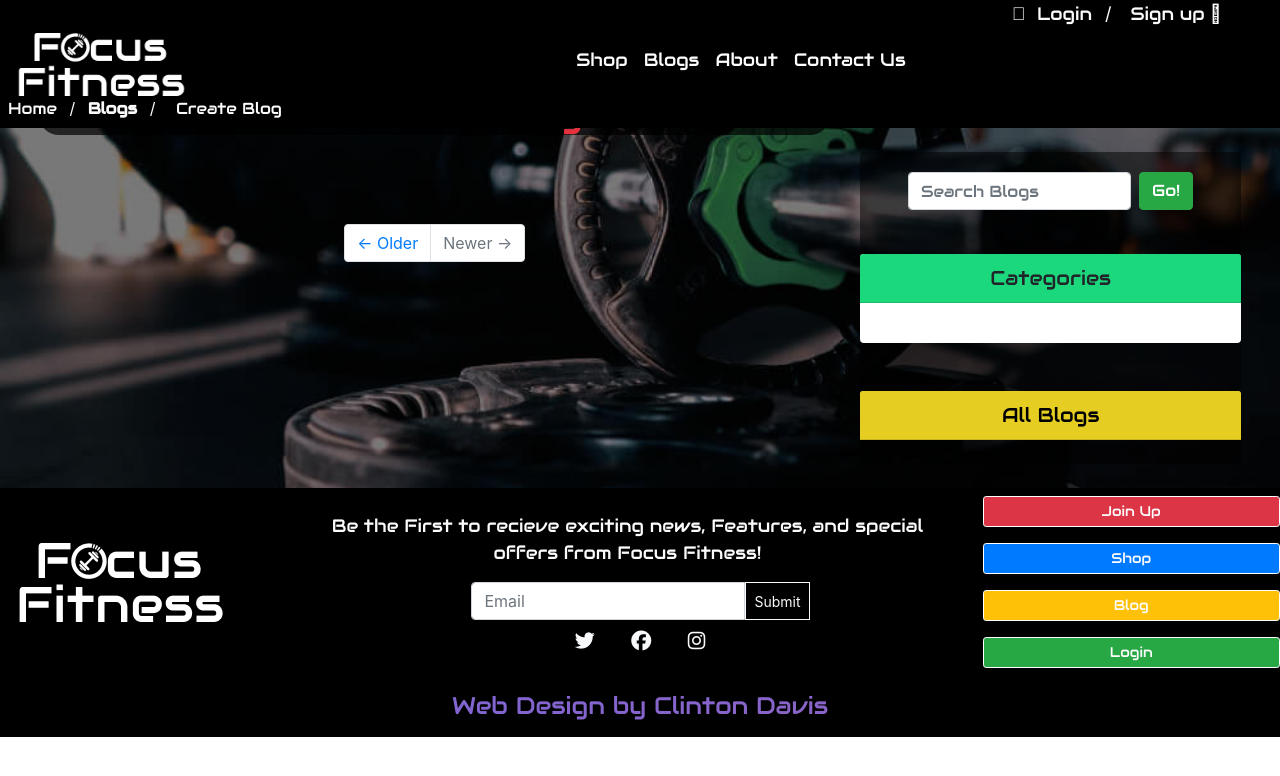
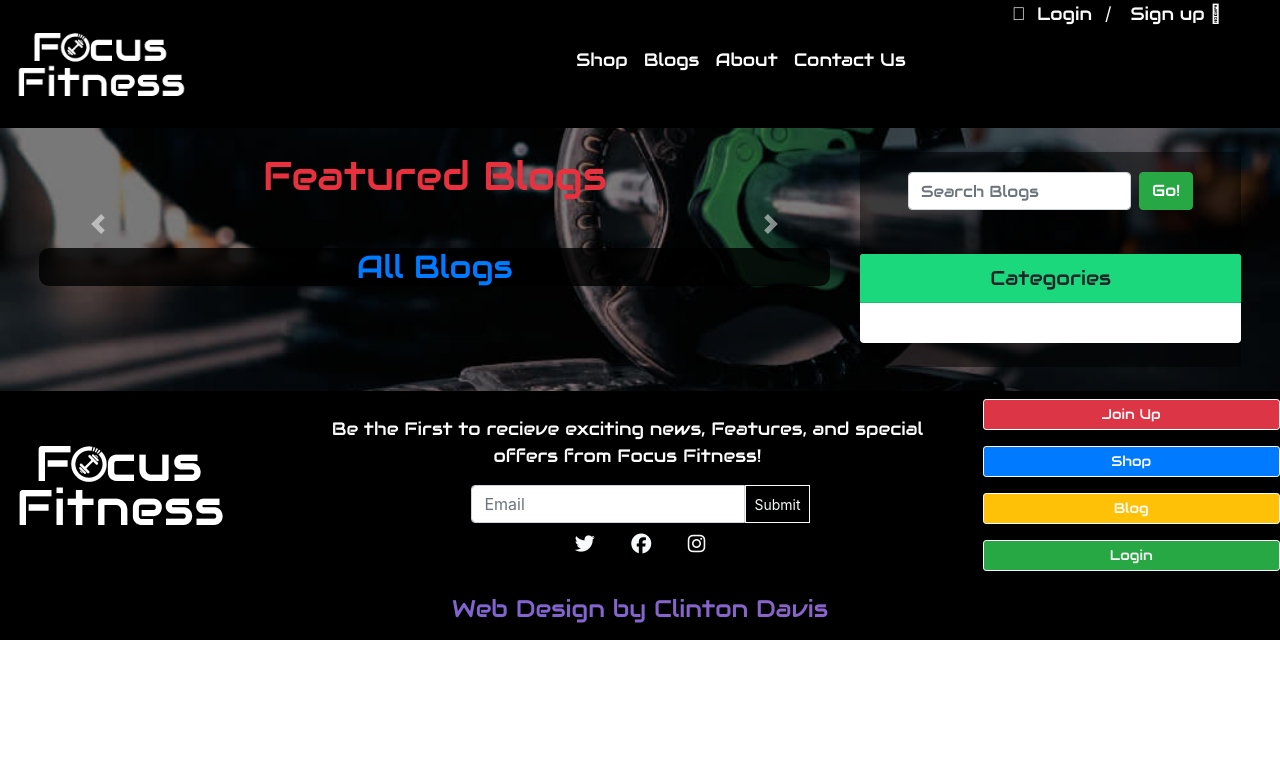
Before and after one commit to Clinton-Davis/focus_fitness, a Django app: page /blog/ in a window 1280 px wide. Shown: the top 776 px of the page. Run offline with Django 3.2, Linux system fonts and the light colour scheme; data that the repository does not hold is empty; some libraries are stand-ins or nearby versions.

Commit message:
added new cards to blog and caresole to featured blogs

```diff
--- a/static/css/style.css
+++ b/static/css/style.css
@@ -435,12 +435,7 @@ nav {
 }
 
 /*About Page*/
-.about {
-  height: 100vh;
-  display: flex;
-  justify-content: center;
-  align-items: center;
-}
+
 
 #about-pic {
   background: url(/static/images/delaney-van-whiets.jpg) no-repeat center center fixed;
@@ -482,7 +477,12 @@ nav {
 /* BLOG PAGES*/
 .blog-container {
   max-width: 620px;
+}
 
+.carosel-img {
+  min-width: 25rem;
+  max-width: 25rem;
+  /* object-fit: fill; */
 }
 
 #blog-side-card {
--- a/templates/blog/blog_list.html
+++ b/templates/blog/blog_list.html
@@ -2,69 +2,121 @@
 
 
 {% block content %}
-<div class="container-fluid bg-black fixed-top fixed-top crumbs">
-    <div class="row">
-        <div class="col-md-12 mb-0">
-            <a class="text-wht aw pl-2" href="{% url 'home' %}">Home</a>
-            <span class="mx-2 mb-0 text-wht">/</span>
-            <strong class="text-wht aw">Blogs</strong>
-            {% if request.user.is_authenticated %}
-            <span class="mx-2 mb-0 text-wht">/</span>
-            <a class="text-wht aw pl-2" href="{% url 'blog:create' %}">Create Blog</a>
-            {% else %}
-            <span class="mx-2 mb-0 text-wht">/</span>
-            <a class="text-wht aw pl-2" href="{% url 'blog:create' %}">Create Blog</a>
+
+
+<!-- Page Content -->
+<div class="blog-pic">
+    <div class="row mx-4">
+        <!-- Blog Entries Column -->
+        <div class="col-md-8">
+            <div class="ovalpha-overlay">
+                <h1 class="my-4 aw text-red text-center">Featured Blogs</h1>
+            </div>
+            <div id="carouselExampleControls" class="carousel slide" data-ride="carousel">
+                <div class="carousel-inner text-wht">
+                    {% for blog in all_blogs %}
+                    {% if blog.featured == True %}
+                    <div class="carousel-item {% if forloop.counter == 1 %}active{% endif %}"
+                        id="slide{{ forloop.counter }} ">
+                        <a href="{{ blog.get_absolute_url }}">
+                            <img class="d-block carosel-img mx-auto" src="{{ blog.thumbnail.url }}" alt="First slide">
+                            <div class="row justify-content-center">
+                                <h5 class="text-center text-wht">{{ blog.title|title }}</h5>
+                            </div>
+                        </a>
+                        <div class="row justify-content-center">
+                            <div class="text-center col-md-2"><span><i class="fad fa-eye"></i>
+                                    {{ blog.get_view_count }}</span></div>
+                            <div class="text-center col-md-2"><span><i class="fad fa-thumbs-up"></i>
+                                    {{ blog.get_like_count }}</span><br></div>
+                            <div class="text-center col-md-2"><span><i class="fad fa-comments-alt"></i>
+                                    {{ blog.get_comment_count }}</span></div>
+                        </div>
+                    </div>
                     {% endif %}
+                    {% endfor %}
+                </div>
+                <a class="carousel-control-prev" href="#carouselExampleControls" role="button" data-slide="prev">
+                    <span class="carousel-control-prev-icon" aria-hidden="true"></span>
+                    <span class="sr-only">Previous</span>
+                </a>
+                <a class="carousel-control-next" href="#carouselExampleControls" role="button" data-slide="next">
+                    <span class="carousel-control-next-icon" aria-hidden="true"></span>
+                    <span class="sr-only">Next</span>
+                </a>
+            </div>
+            <div class="ovalpha-overlay bg-black-a rounded-10">
+                <h2 class="my-4 aw text-primary text-center">All Blogs</h2>
+            </div>
+
+            {% for blog in all_blogs %}
+            {% if blog.featured != True %}
+            {% if not forloop.counter|divisibleby:2  %}
+            <a href="{{ blog.get_absolute_url }}">
+                <div class="card mb-3" style="max-width: 830px;">
+                    <div class="row no-gutters">
+                        <div class="col-md-4">
+                            <img src="{{ blog.thumbnail.url }}" class="card-img" alt="...">
+                        </div>
+                        <div class="col-md-8">
+                            <div class="card-body bg-black-a">
+                                <h5 class="card-title text-center text-wht">{{ blog.title|title }}</h5>
+                                <small class="card-text text-wht">{{ blog.content|safe|truncatechars:100 }}</small>
+                                <span class="text-mute float-right"><small class="text-muted"> Posted:
+                                        {{ blog.publish_date|timesince }}</small></span>
+                                <div class="row justify-content-around">
+                                    <div class="text-center text-wht col-md-2"><span><i class="text-grn fad fa-eye"></i>
+                                            {{ blog.get_view_count }}</span></div>
+                                    <div class="text-center text-wht col-md-2"><span><i
+                                                class="text-primary fad fa-thumbs-up"></i>
+                                            {{ blog.get_like_count }}</span><br></div>
+                                    <div class="text-center text-wht col-md-2"><span><i
+                                                class="text-ylw fad fa-comments-alt"></i>
+                                            {{ blog.get_comment_count }}</span></div>
+                                </div>
+
                             </div>
                         </div>
                     </div>
 
-<!-- Page Content -->
-<div class="container-fluid blog-pic">
-    <div class="row mx-4">
-        <!-- Blog Entries Column -->
+                </div>
+            </a>
+            {% else %}
+            <a href="{{ blog.get_absolute_url }}">
+                <div class="card mb-3" style="max-width: 830px;">
+                    <div class="row no-gutters">
+
                         <div class="col-md-8">
-            <div class="overlay">
-                <h1 class="my-4 aw text-red text-center">Featured Blogs</h1>
-            </div>
-
-            {% for blog in all_blogs %}
-            {% if blog.featured == True %}
-            <!-- Blog Post -->
-            <a href="{{ blog.get_absolute_url }}" class="text-bk">
-                <div class="card mb-4">
-                    <img class="card-img-top" src="{{ blog.thumbnail.url }}" alt="Card image cap">
-                    <div class="card-body">
-                        <h2 class="aw text-center card-title">{{ blog.title|title }}</h2>
-                        <a href="{% url 'blog:category' blog.category %}"><small class="text-muted">Category:
-                                {{ blog.category }}</small></a>
-                        <p class="card-text">{{ blog.content|safe|truncatechars:200 }}</p>
-                        <div class="row m-1">
-                            <div class="col-md-4"><span><i class="fad fa-eye"></i>
+                            <div class="card-body  bg-black-a">
+                                <h5 class="card-title text-center text-wht">{{ blog.title|title }}</h5>
+                                <small class="card-text text-wht">{{ blog.content|safe|truncatechars:100 }}</small><span
+                                    class="text-mute float-right"><small class="text-muted"> Posted:
+                                        {{ blog.publish_date|timesince }}</small></span>
+                                <div class="row justify-content-around">
+                                    <div class="text-center text-wht col-md-2"><span><i class="text-grn fad fa-eye"></i>
                                             {{ blog.get_view_count }}</span></div>
-                            <div class="col-md-4"><span><i class="fad fa-thumbs-up"></i>
+                                    <div class="text-center text-wht col-md-2"><span><i
+                                                class="text-primary fad fa-thumbs-up"></i>
                                             {{ blog.get_like_count }}</span><br></div>
-                            <div class="col-md-4"><span><i class="fad fa-comments-alt"></i>
+                                    <div class="text-center text-wht col-md-2"><span><i
+                                                class="text-ylw fad fa-comments-alt"></i>
                                             {{ blog.get_comment_count }}</span></div>
                                 </div>
-            </a>
-        </div>
-        <div class="card-footer text-muted">
-            Posted on: {{ blog.publish_date}} by <strong>{{ blog.author|title }}</strong>
                             </div>
                         </div>
+                        <div class="col-md-4">
+                            <img src="{{ blog.thumbnail.url }}" class="card-img" alt="...">
+                        </div>
+                    </div>
+                </div>
+            </a>
+            {% endif %}
             {% endif %}
             {% endfor %}
-    <!--
-    <!-- Pagination -->
-    <ul class="pagination justify-content-center mb-4">
-        <li class="page-item">
-            <a class="page-link" href="#">&larr; Older</a>
-        </li>
-        <li class="page-item disabled">
-            <a class="page-link" href="#">Newer &rarr;</a>
-        </li>
-    </ul>
+
+
+
+
 
         </div>
 
@@ -101,22 +153,6 @@
                     </div>
                 </div>
                 <!-- Side Widget -->
-        <div class="card my-4 ">
-            <h5 class="aw bg-yellow  card-header text-bk text-center">All Blogs</h5>
-            {% for blog in all_blogs %}
-            {% if blog.featured != True %}
-            <div class="card-body ">
-                <a class="text-bk" href="{{ blog.get_absolute_url }}">
-                    <h5 class="aw text-center ">{{ blog.title|title }}</h5>
-                    <a href="{% url 'blog:category' blog.category %}"><small class="text-muted">Category:
-                            {{ blog.category }}</small></a>
-                    <p class="text-bk">{{ blog.content|safe|truncatechars:50 }}</p>
-                </a>
-            </div>
-            <hr>
-            {% endif %}
-            {% endfor %}
-        </div>
             </div>
 
 
```
Also changed, not shown: templates/blog/sds.html (added, +130 -0 lines). Lines whose indentation alone changed are shown as unchanged.
